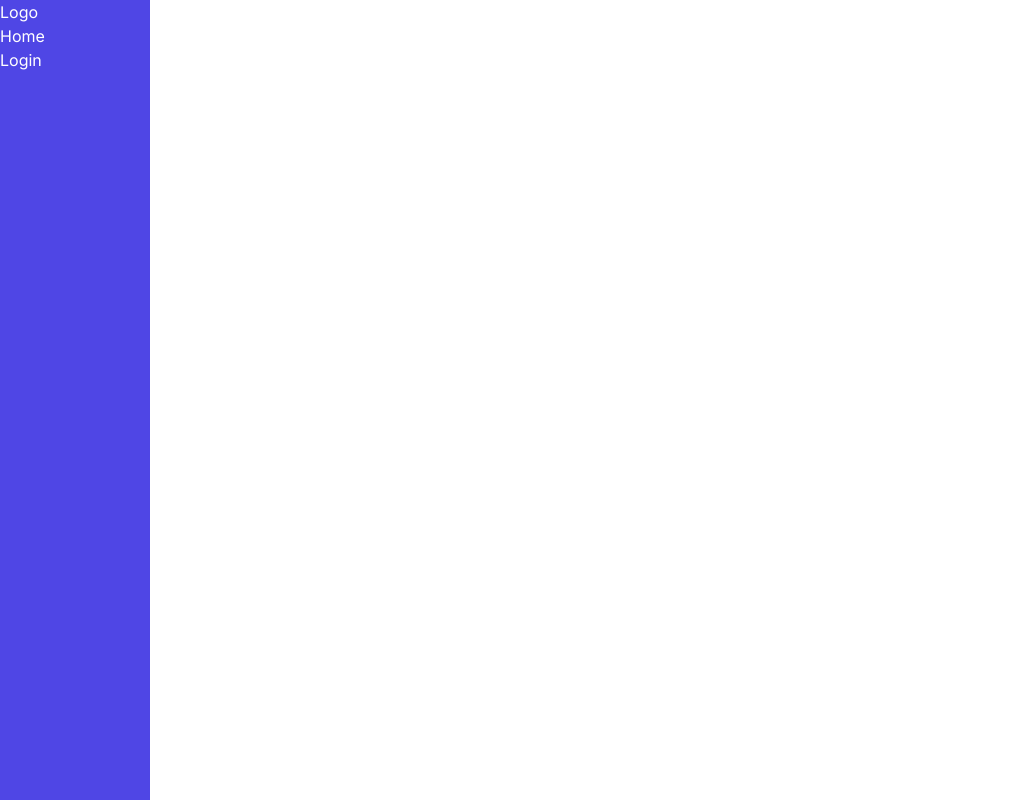
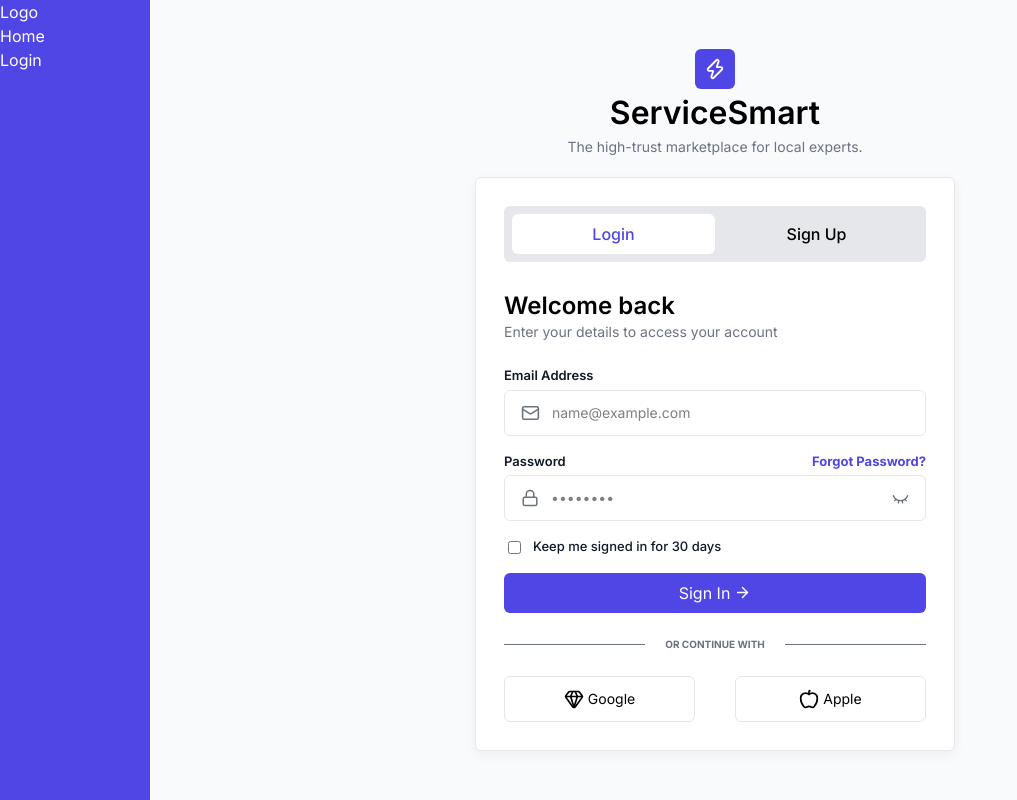
Before and after one commit to murtaza700/Full-Stack-Booking-App, a React (Vite) app in the folder frontend/: page /auth in a window 1280 px wide. Before the commit this address had no page. Shown: the whole page, without its empty margins (0-1017 px from the left). Built offline with nearby package versions, Linux system fonts and the light colour scheme.

Commit message:
SignIn Form Done, Auth route created, login/signup removed

```diff
--- a/frontend/index.html
+++ b/frontend/index.html
@@ -5,7 +5,7 @@
   <meta charset="UTF-8" />
   <link rel="icon" type="image/svg+xml" href="/favicon.svg" />
   <meta name="viewport" content="width=device-width, initial-scale=1.0" />
-  <title>Booking App</title>
+  <title>Servixo</title>
 </head>
 
 <body>
--- a/frontend/src/App.jsx
+++ b/frontend/src/App.jsx
@@ -15,8 +15,7 @@
       <Routes>
         <Route path='/' element={<HomePage />} />
 
-        <Route path='/login' element={<AuthPage />} />
-        <Route path='/register' element={<AuthPage />} />
+        <Route path='/auth' element={<AuthPage />} />
       </Routes>
     </div>
   )
--- a/frontend/src/components/Navbar.jsx
+++ b/frontend/src/components/Navbar.jsx
@@ -4,7 +4,7 @@
 const Navbar = () => {
   const links = [
     { name: 'Home', link: '/' },
-    { name: 'Login', link: '/login' }
+    { name: 'Login', link: '/auth' }
   ]
   return (
     <div>
--- a/frontend/src/index.css
+++ b/frontend/src/index.css
@@ -27,3 +27,7 @@
     --color-Input-Border: #E5E7EB;
     --color-Input-Focus: #4F46E5;
 }
+
+body {
+    background-color: var(--color-BG);
+}
--- a/frontend/src/pages/AuthPage.jsx
+++ b/frontend/src/pages/AuthPage.jsx
@@ -1,28 +1,39 @@
 import React, { useState } from 'react'
 import axios from 'axios';
-import { Eye, EyeClosed } from 'lucide-react';
+import { AppleIcon, ArrowRight, Eye, EyeClosed, GemIcon, LockIcon, Mail, MessageSquare, UserRound, Zap } from 'lucide-react';
 import Loading from '../components/Loading';
 import { Link } from 'react-router-dom';
 
 export default function AuthPage() {
   const [isLogin, setIsLogin] = useState(true);
   return (
-    <div className='w-full'>
-      <div>
-        <div className="flex mb-4 border-b">
+    <div className='w-full flex items-center justify-center flex-col p-5'>
+
+      <div className='flex flex-col items-center justify-center mb-5'>
+        <div className="icon bg-Primary text-white size-10 flex items-center justify-center rounded-md">
+          <Zap size={22} />
+        </div>
+        <h1 className='text-[32px] font-semibold'>ServiceSmart</h1>
+        <p className='text-sm text-gray-500'>The high-trust marketplace for local experts.</p>
+      </div>
+
+      <div className='border border-Border bg-white max-w-[480px] p-7 w-full shadow-Card-Shadow rounded-md'>
+
+        <div className="flex mb-7 bg-gray-200 rounded-md overflow-hidden p-2">
           <button
             onClick={() => setIsLogin(true)}
-            className={`flex-1 py-2 ${isLogin ? "border-b-2 border-indigo-600 font-semibold" : ""}`}
+            className={`flex-1 py-2 rounded-md font-medium cursor-pointer ${isLogin ? "bg-white text-Primary" : ""}`}
           >
             Login
           </button>
           <button
             onClick={() => setIsLogin(false)}
-            className={`flex-1 py-2 ${!isLogin ? "border-b-2 border-indigo-600 font-semibold" : ""}`}
+            className={`flex-1 py-2 rounded-md font-medium cursor-pointer ${!isLogin ? "bg-white text-Primary" : ""}`}
           >
             Sign Up
           </button>
         </div>
+
         {isLogin ? <LoginPage /> : <RegisterPage />}
       </div>
     </div>
@@ -101,7 +112,7 @@
   return (
     <div className='flex items-center justify-center w-full'>
 
-      <form onSubmit={form} className='shadow-Card-Shadow p-5 rounded-md flex items-center justify-between flex-col gap-5 w-[320px]'>
+      <form onSubmit={form} className='p-5 rounded-md flex items-center justify-between flex-col gap-5 w-[320px]'>
 
         <h1 className='text-5xl font-medium text-center'>Register</h1>
 
@@ -109,7 +120,12 @@
 
           <div className='flex flex-col gap-1 w-full'>
             <label htmlFor="name">Name</label>
-            <input disabled={loading} value={username} onChange={(e) => setUsername(e.target.value)} className='border-2 px-2 py-1 rounded-md border-Input-Border focus:border-Input-Focus outline-0' type="text" id='name' placeholder='Your Name' name='username' />
+            <div className='relative w-full'>
+              <span className='absolute top-0 left-0 -translate-y-1/2'>
+                <UserRound />
+              </span>
+              <input disabled={loading} value={username} onChange={(e) => setUsername(e.target.value)} className='border-2 px-2 py-2 rounded-md border-Input-Border focus:border-Input-Focus outline-0 w-full' type="text" id='name' placeholder='Your Name' name='username' />
+            </div>
           </div>
 
           <div className='flex flex-col gap-1 w-full'>
@@ -145,8 +161,6 @@
           Register
           {loading ? <Loading className={`border-2 border-white size-4`} /> : null}
         </button>
-
-        <Link to={'/login'}>Login</Link>
 
       </form>
 
@@ -225,51 +239,113 @@
   }
 
   return (
-    <div className='flex items-center justify-center w-full'>
+    <div className='flex items-center justify-center flex-col w-full min-h-[400px]'>
 
-      <form onSubmit={form} className='shadow-Card-Shadow p-5 rounded-md flex items-center justify-between flex-col gap-5 h-[400px] w-[320px]'>
+      <form
+        onSubmit={form}
+        className='rounded-md flex items-start justify-start flex-col  w-full'
+      >
 
-        <h1 className='text-5xl font-medium text-center'>Login</h1>
+        <div className='mb-6'>
+          <h2 className='text-2xl font-semibold'>Welcome back</h2>
+          <p className='text-sm text-Text-Secondary'>Enter your details to access your account</p>
+        </div>
 
-        <div className='flex items-start justify-start gap-2 flex-col w-full'>
+        <div className='flex items-start justify-start gap-4 flex-col w-full'>
 
           <div className='flex flex-col gap-1 w-full'>
-            <label htmlFor="email">Email</label>
-            <input disabled={loading} value={email} onChange={(e) => setEmail(e.target.value)} className='border-2 px-2 py-1 rounded-md border-Input-Border focus:border-Input-Focus outline-0' type="email" id='email' placeholder='Your Email' name='email' />
+            <label
+              className='text-[13px] font-semibold text-Text-Primary'
+              htmlFor="email"
+            >Email Address</label>
+
+            <div className='w-full flex items-center justify-center py-2 px-4 border rounded-md border-Input-Border focus:border-Input-Focus'>
+
+              <Mail size={20} className='text-Text-Secondary' />
+
+              <input
+                disabled={loading}
+                value={email}
+                onChange={(e) => setEmail(e.target.value)}
+                className='px-3 py-1 w-full rounded-md border-0 outline-0 text-sm'
+                type="email"
+                id='email'
+                placeholder='name@example.com'
+                name='email'
+              />
+            </div>
+
           </div>
 
           <div className='flex flex-col gap-1 w-full'>
-            <label htmlFor="pass">Password</label>
 
-            <div className='relative'>
-              <input disabled={loading} value={password} onChange={(e) => setPassword(e.target.value)} className='w-full border-2 px-2 py-1 rounded-md border-Input-Border focus:border-Input-Focus outline-0' type={showPass ? "text" : "password"} id='pass' placeholder='Password' name='password' />
+            <div className='flex items-center justify-between'>
+              <label className='text-[13px] font-semibold text-Text-Primary' htmlFor="pass">Password</label>
+              <span className='text-[13px] text-Primary font-bold cursor-pointer'>Forgot Password?</span>
+            </div>
+
+            <div className='flex items-center justify-center w-full border rounded-md py-2 px-4 border-Input-Border focus:border-Input-Focus active:border-Input-Focus'>
+
+              <LockIcon className='text-Text-Secondary' size={20} />
+
+              <input
+                disabled={loading}
+                value={password}
+                onChange={(e) => setPassword(e.target.value)}
+                className='w-full border-0 px-3 py-1 rounded-md outline-0 text-sm'
+                type={showPass ? "text" : "password"}
+                id='pass'
+                placeholder='••••••••'
+                name='password'
+              />
 
               <button
                 type="button"
                 onClick={() => setShowPass(!showPass)}
-                className="absolute right-2 top-1/2 -translate-y-1/2 cursor-pointer"
+                className="text-Text-Secondary cursor-pointer"
               >
-                {showPass ? <Eye size={16} /> : <EyeClosed size={16} />}
+                {showPass ? <Eye size={17} /> : <EyeClosed size={17} />}
               </button>
             </div>
 
           </div>
 
-
-          {message && (
-            <p className={`text-sm text-center w-full rounded-md p-2 mt-2 ${error ? 'text-Error bg-red-600/10' : 'text-Success bg-green-600/10'}`}>{message}</p>
-          )}
-
         </div>
 
-        <button className='bg-Btn-BG text-white w-full text-center rounded-md p-2 cursor-pointer flex items-center justify-center gap-2' type='submit' disabled={loading}>
-          Login
+        <div className='flex items-center justify-start gap-3 px-1 my-4'>
+          <input type='checkbox' id='keepsigned' />
+          <label className='cursor-pointer text-[13px] font-[500] text-Text-Primary' name='keepsigned' htmlFor="keepsigned">Keep me signed in for 30 days</label>
+        </div>
+
+        {message && (
+          <p className={`text-sm text-center w-full rounded-md p-2 mt-2 ${error ? 'text-Error bg-red-600/10' : 'text-Success bg-green-600/10'}`}>{message}</p>
+        )}
+
+        <button className='bg-Primary text-white w-full text-center rounded-md p-2 cursor-pointer flex items-center justify-center gap-1' type='submit' disabled={loading}>
+          Sign In <ArrowRight size={17} />
           {loading ? <Loading className={`border-2 border-white size-4`} /> : null}
         </button>
 
-        <Link to={'/register'}>Register</Link>
+      </form>
 
-      </form>
+      <div className='flex items-center justify-center w-full my-6'>
+        <div className='h-[1px] bg-Text-Secondary w-full'></div>
+        <span className='w-full text-[10px] font-bold text-Text-Secondary text-center'>OR CONTINUE WITH</span>
+        <div className='h-[1px] bg-Text-Secondary w-full'></div>
+      </div>
+
+      <div className='flex items-center justify-center gap-10 w-full'>
+        <button className='w-full flex items-center justify-center border border-black/10 rounded-md p-3 cursor-pointer text-sm gap-1'>
+          <GemIcon size={20} />
+          Google
+        </button>
+
+        <button className='w-full flex items-center justify-center border border-black/10 rounded-md p-3 cursor-pointer text-sm gap-1'>
+          <AppleIcon size={20} />
+          Apple
+        </button>
+      </div>
+
 
     </div>
   )
```
